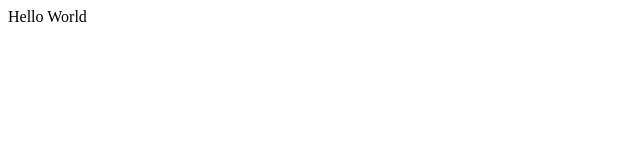
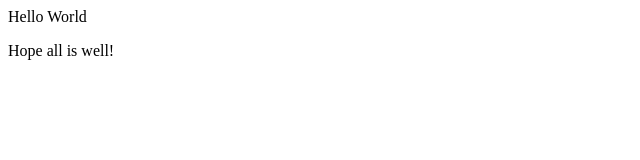
Before and after one commit to kriseax/4320-Git-Demo, a plain HTML site: page index.html in a window 1280 px wide. Shown: the full height of the page, 0-640 px from the left. Drawn offline with Linux system fonts and the light colour scheme.

Commit message:
added message

```diff
--- a/index.html
+++ b/index.html
@@ -1 +1,2 @@
 <div>Hello World</div>
+<p>Hope all is well!</p>
```
